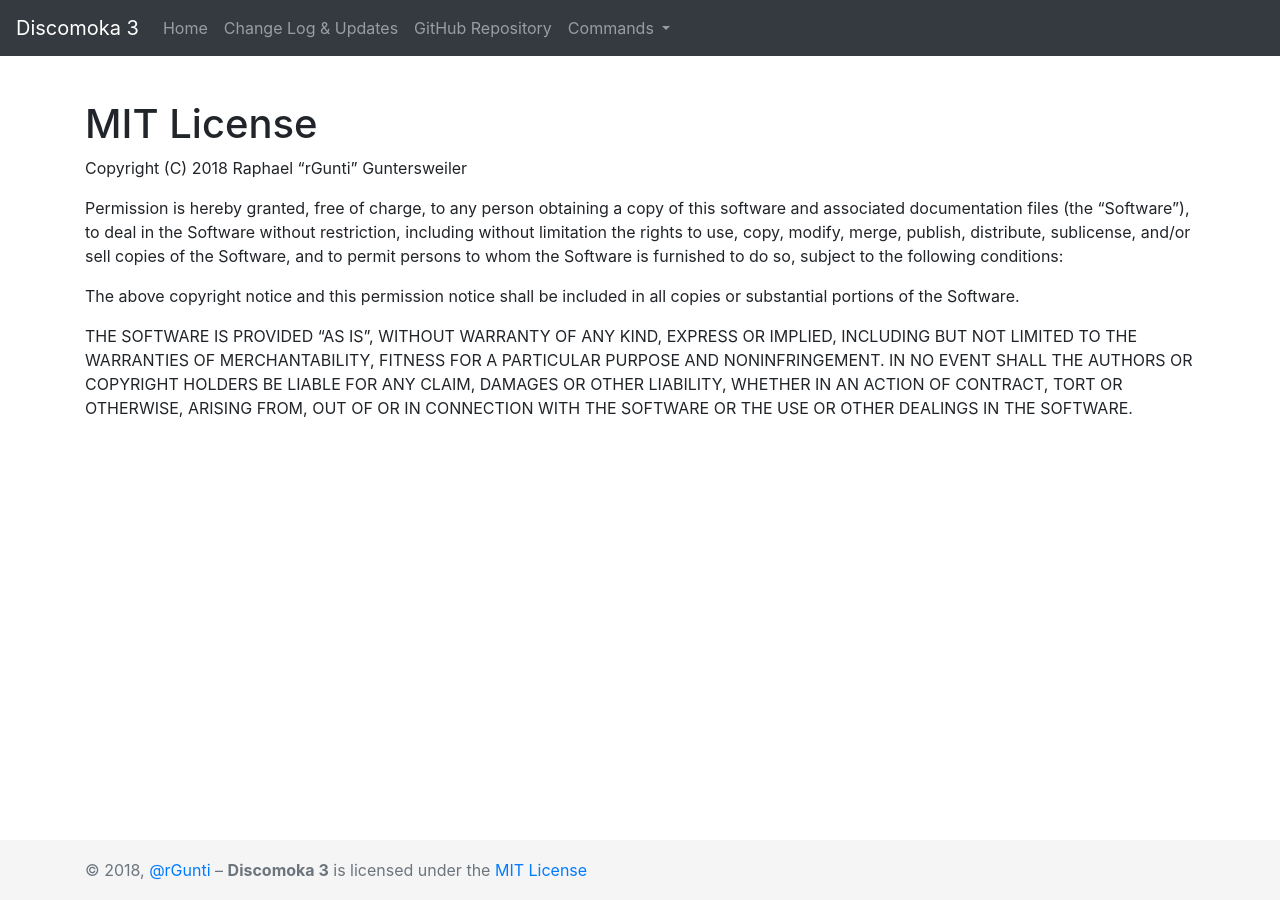
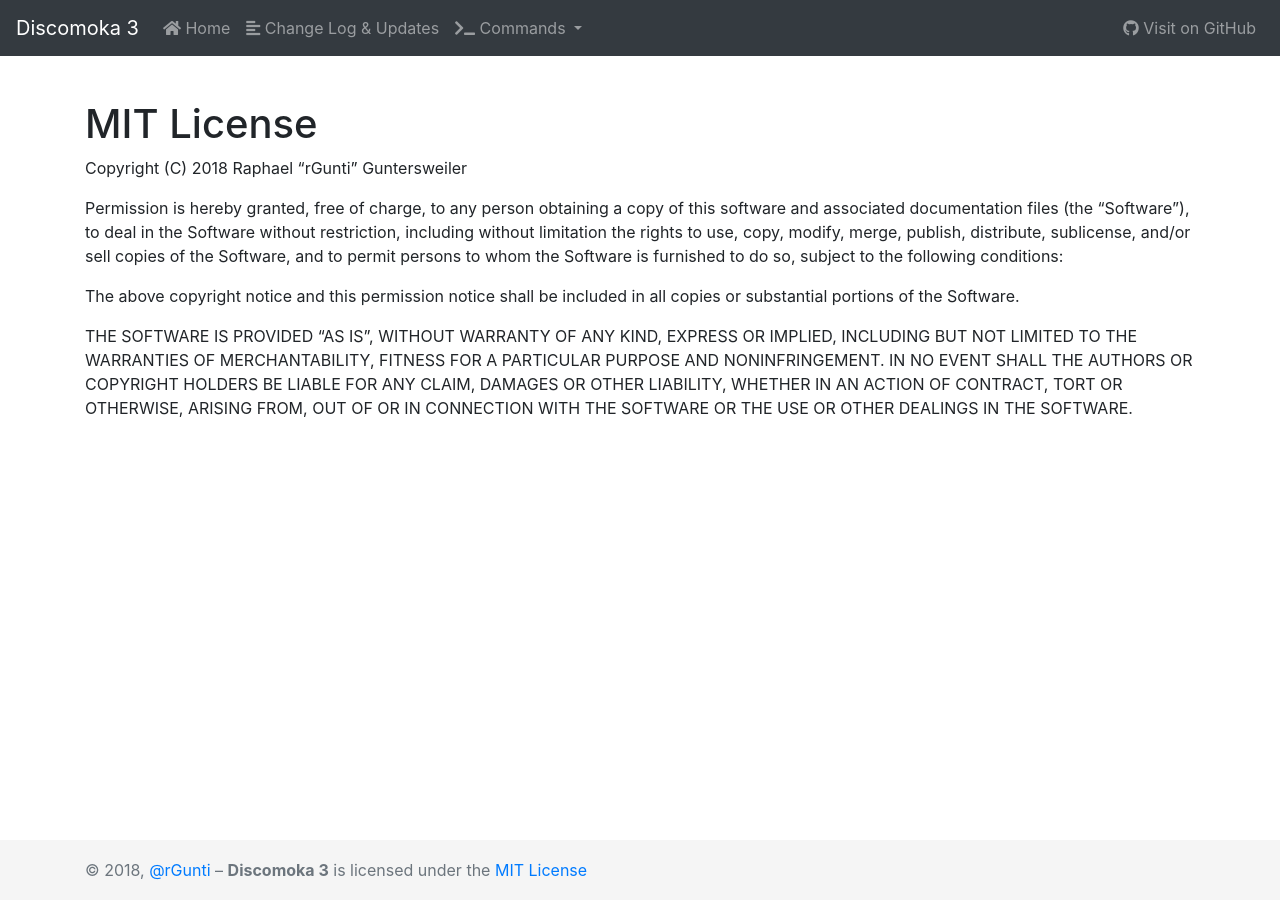
Before and after one commit to rGunti/Discomoka-3, a Jekyll site: the page built from license.md, in a window 1280 px wide. Built offline with Jekyll 4.4.1, drawn with Linux system fonts in a browser that asks for light colours; nearby versions of some CDN libraries; our own code applies the rules of GitHub Pages for plain Markdown files.

Commit message:
Added a right-side nav and icon support to navigation bar

```diff
--- a/_data/nav.yaml
+++ b/_data/leftNav.yaml
@@ -1,8 +1,9 @@
 - title: Home
+  faicon: fas fa-home
   url: /
 - title: Change Log & Updates
+  faicon: fas fa-align-left
   url: /blog
 # - title: Commands
+#   faicon: fas fa-terminal
 #   url: /commands
-- title: GitHub Repository
-  url: https://github.com/rgunti/discomoka-3
--- /dev/null
+++ b/_data/rightNav.yaml
@@ -0,0 +1,3 @@
+- title: Visit on GitHub
+  faicon: fab fa-github
+  url: https://github.com/rgunti/discomoka-3
--- a/_includes/header.html
+++ b/_includes/header.html
@@ -6,18 +6,31 @@
             <span class="navbar-toggler-icon"></span>
         </button>
         <div class="collapse navbar-collapse" id="navbarCollapse">
+            <!-- Left Nav -->
             <ul class="navbar-nav mr-auto">
-                {% for link in site.data.nav %}
+                <!-- Left Nav Items -->
+                {% for link in site.data.leftNav %}
                 <li class="nav-item">
-                    <a class="nav-link {% if page.url == link.url %}active{% endif %}" href="{{ link.url | relative_url }}">{{ link.title }}</a>
+                    <a class="nav-link {% if page.url == link.url %}active{% endif %}" href="{{ link.url | relative_url }}">
+                    {% if link.faicon %}
+                    <span class="{{link.faicon}}"></span>
+                    {% endif %}
+                    {{ link.title }}
+                    </a>
                 </li>
                 {% endfor %}
+
+                <!-- Commands Menu -->
                 <li class="nav-item dropdown">
                     <a class="nav-link dropdown-toggle {% if page.url contains "/commands" %}active{% endif %}" href="#" id="navbarCommandsDropdownMenuLink" data-toggle="dropdown" aria-haspopup="true" aria-expanded="false">
+                        <span class="fas fa-terminal"></span>
                         Commands
                     </a>
                     <div class="dropdown-menu" aria-labelledby="navbarCommandsDropdownMenuLink">
-                        <a class="dropdown-item {% if page.url == "/commands/" %}active{% endif %}" href="{{ "/commands" | relative_url }}">All Commands</a>
+                        <a class="dropdown-item {% if page.url == "/commands/" %}active{% endif %}" href="{{ "/commands" | relative_url }}">
+                            <span class="fas fa-terminal"></span>
+                            All Commands
+                        </a>
                         <div class="dropdown-divider"></div>
                         {% for cmd in site.data.commandGroups %}
                             {% for group in cmd %}
@@ -30,6 +43,20 @@
                     </div>
                 </li>
             </ul>
+
+            <!-- Right Nav -->
+            <ul class="navbar-nav">
+                {% for link in site.data.rightNav %}
+                <li class="nav-item">
+                    <a class="nav-link {% if page.url == link.url %}active{% endif %}" href="{{ link.url | relative_url }}">
+                    {% if link.faicon %}
+                    <span class="{{link.faicon}}"></span>
+                    {% endif %}
+                    {{ link.title }}
+                    </a>
+                </li>
+                {% endfor %}
+            </ul>
         </div>
     </nav>
 </header>
```
